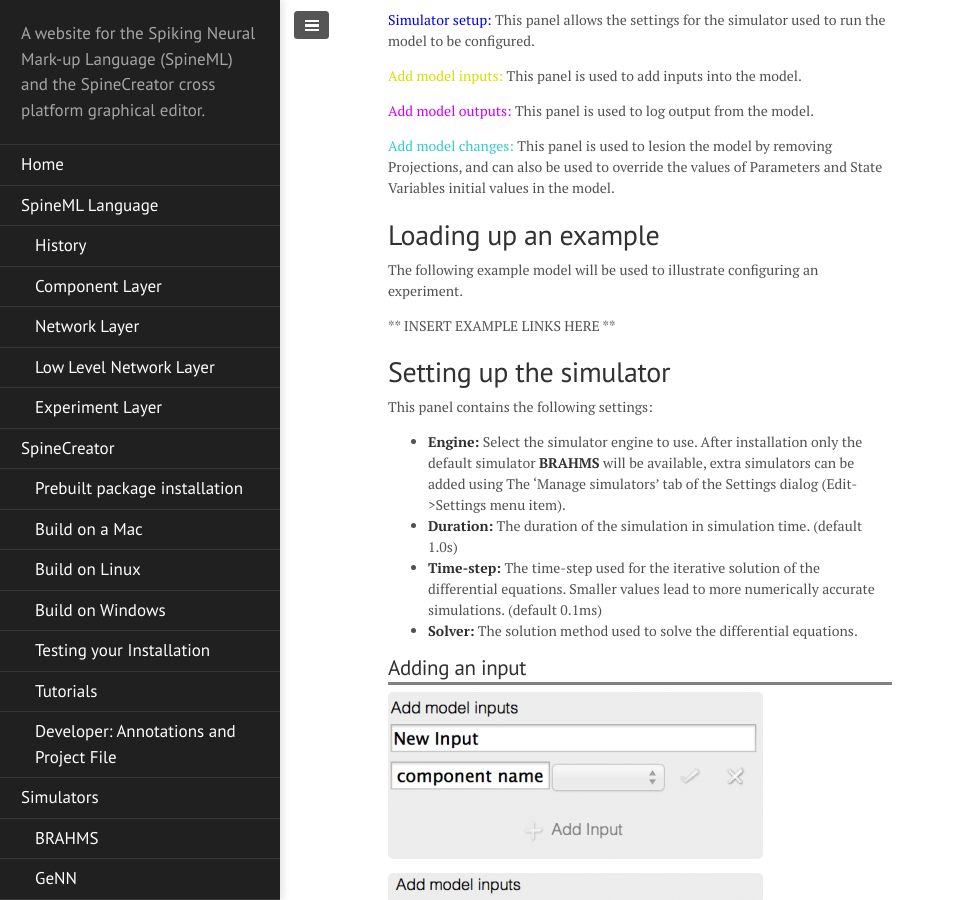
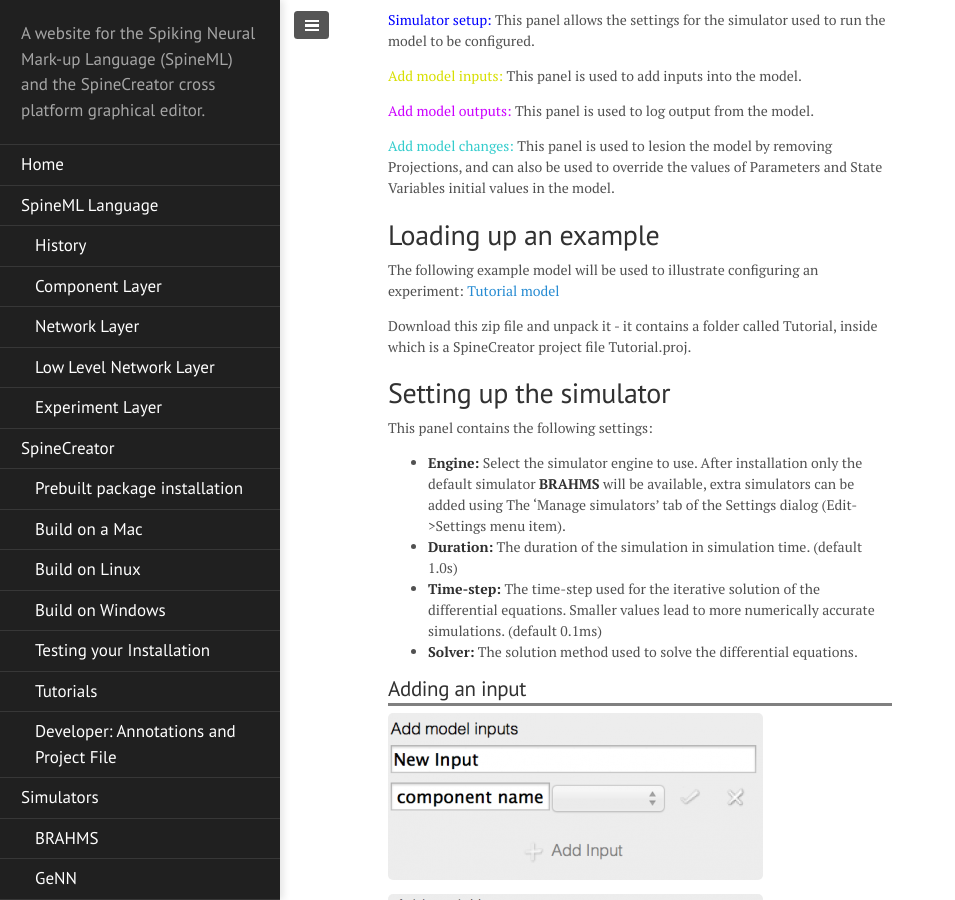
Before and after one commit to SpineML/spineml.github.io, a Jekyll site: the page built from spinecreator/createexpt/index.md, in a window 1280 px wide and 900 px high, scrolled down 1107 px. Shown: the whole window, without its empty margins (0-955 px from the left). Built offline with Jekyll 4.4.1, drawn with Linux system fonts in a browser that asks for light colours; nearby versions of some CDN libraries; library files that are not in the unit come from our copies.

Commit message:
Adds tutorial example project

```diff
--- a/spinecreator/createexpt/index.md
+++ b/spinecreator/createexpt/index.md
@@ -60,9 +60,10 @@ values in the model.
 # Loading up an example
 
 The following example model will be used to illustrate configuring an
-experiment.
+experiment: [Tutorial model](/spinecreator/createexpt/Tutorial.zip)
 
-** INSERT EXAMPLE LINKS HERE **
+Download this zip file and unpack it - it contains a folder called
+Tutorial, inside which is a SpineCreator project file Tutorial.proj.
 
 # Setting up the simulator
 
```
